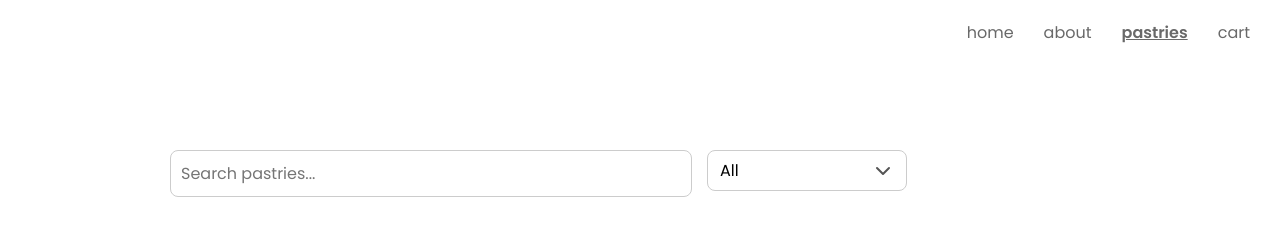
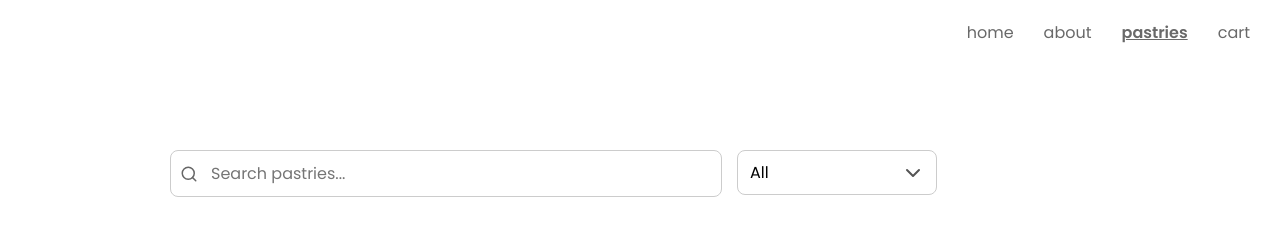
Before and after one commit to marianadine/maisonsucre, a React (Create React App) app: page /pastry in a window 1280 px wide. Shown: the top 247 px of the page. Built offline with nearby package versions, Linux system fonts and the light colour scheme.

Commit message:
search update

```diff
--- a/src/components/Pastries.jsx
+++ b/src/components/Pastries.jsx
@@ -2,7 +2,7 @@ import React, { useState } from 'react'
 import '../styles/Pastries.css'
 import '../styles/CommonStyles.css'
 import { FaCartPlus } from "react-icons/fa";
-import { ChevronDown } from "lucide-react";
+import { ChevronDown, Search, Settings } from "lucide-react";
 
 import cookies1 from '../imgs/products/cookie1.png'
 import cookies2 from '../imgs/products/cookie2.png'
@@ -80,12 +80,15 @@ const Pastries = () => {
     <div>
       {/* Search and Filter */}
       <div className="pastry-controls">
+        <div className="search-wrapper">
+          <Search className="search-icon" />
           <input
             type="text"
             placeholder="Search pastries..."
             value={searchTerm}
             onChange={(e) => setSearchTerm(e.target.value)}
           />
+        </div>
 
         <div className="custom-select-wrapper">
           <select
--- a/src/styles/Pastries.css
+++ b/src/styles/Pastries.css
@@ -12,8 +12,19 @@
     margin-left: 170px;
 }
 
-.pastry-controls input {
-    padding: 10px;
+.pastry-controls input:focus {
+    border-color: #1f4397;
+    box-shadow: 0 0 6px rgba(31, 67, 151, 0.4);
+}
+
+.search-wrapper {
+    position: relative;
+    display: flex;
+    align-items: center;
+}
+
+.search-wrapper input {
+    padding: 10px 10px 10px 40px;
     width: 500px;
     border-radius: 8px;
     border: 1px solid #ccc;
@@ -21,9 +32,13 @@
     transition: all 0.3s ease;
 }
 
-.pastry-controls input:focus {
-    border-color: #1f4397;
-    box-shadow: 0 0 6px rgba(31, 67, 151, 0.4);
+.search-icon {
+    position: absolute;
+    left: 10px;
+    color: #666;
+    pointer-events: none;
+    width: 18px;
+    height: 18px;
 }
 
 /* Custom Select */
@@ -40,7 +55,7 @@
 
 .custom-select {
     width: 100%;
-    padding: 8px 36px 8px 12px;
+    padding: 10px 36px 10px 12px;
     border: 1px solid #ccc;
     border-radius: 8px;
     background: white;
```
Lines whose indentation alone changed are shown as unchanged.
